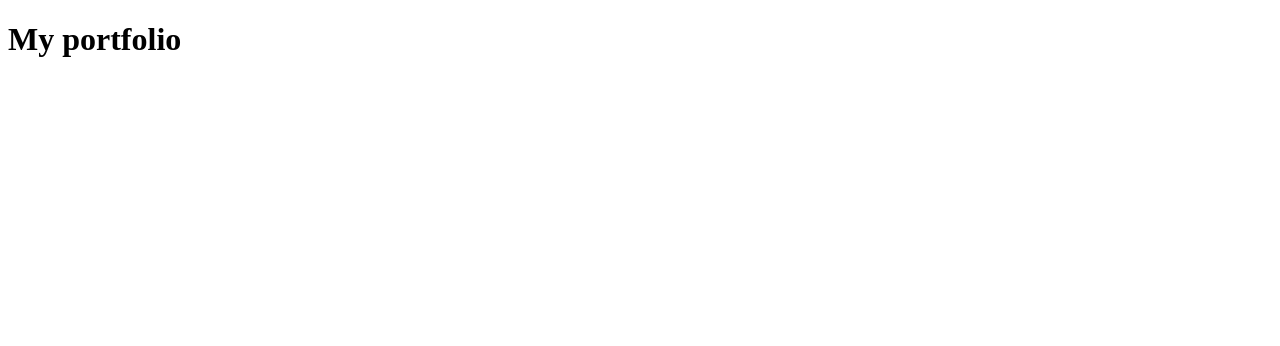
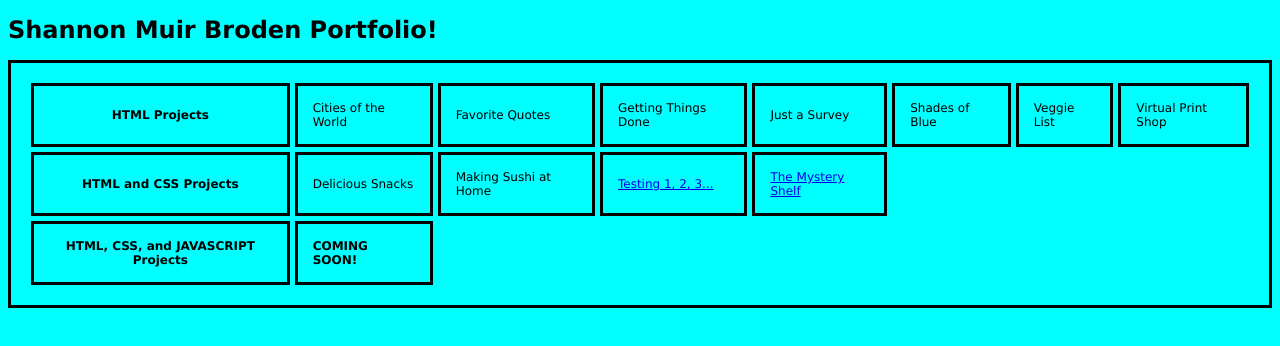
Before and after one commit to sembcoder/sembcoder.github.io, a plain HTML site: page index.html in a window 1280 px wide. Drawn offline with Linux system fonts and the light colour scheme.

Commit message:
update index
update index

```diff
--- /dev/null
+++ b/index.css
@@ -0,0 +1,22 @@
+/* Index Page CSS
+May 19, 2021 */
+
+html {
+    background: #00ffff;
+    font-family: Verdana, Geneva, sans-serif;
+    font-size: 12px;
+}
+
+table, th, td {
+    border: 3px solid black;
+    border-spacing: 5px;
+    padding: 15px;
+}
+
+section#audiobutton {
+    max-width: 50%;
+    height: auto;
+    display: block;
+    margin-left: auto;
+    margin-right: auto;
+}
--- a/index.html
+++ b/index.html
@@ -1,12 +1,36 @@
-<!DOCTYPE html>
+<!doctype html>
 <html lang="en">
 <head>
-    <meta charset="UTF-8">
-    <meta http-equiv="X-UA-Compatible" content="IE=edge">
-    <meta name="viewport" content="width=device-width, initial-scale=1.0">
-    <title>My Portfolio</title>
+   <!--
+   Shannon Muir Broden Portfolio Index Page
+   -->
+   <meta charset="utf-8">
+   <title>Shannon Muir Broden Portfolio Page</title>
+   <link rel="stylesheet" href="index.css">
 </head>
 <body>
-    <h1>My portfolio</h1>
+   <h1>Shannon Muir Broden Portfolio!</h1>
+   <table style="width:100%">
+ <tr>
+  <th>HTML Projects</th>
+  <td>Cities of the World</td>
+  <td>Favorite Quotes</td>
+  <td><a href="https://sembcoder.github.io/gettingthingsdone/index.html"></a>Getting Things Done</td>
+  <td>Just a Survey</td>
+  <td>Shades of Blue</td>
+  <td>Veggie List</td>
+  <td>Virtual Print Shop</td>
+</tr>
+<tr>
+   <th>HTML and CSS Projects</th>
+  <td>Delicious Snacks</td>
+   <td>Making Sushi at Home</td>
+   <td><a href="https://sembcoder.github.io/testing123/index.html">Testing 1, 2, 3...</td>
+   <td><a href="https://sembcoder.github.io/mysteryshelf/index.html">The Mystery Shelf</td>
+</tr>
+<tr>
+   <th>HTML, CSS, and JAVASCRIPT Projects</th>
+   <td><b>COMING SOON!</b></td>
+   </tr>
+</table>
 </body>
-</html>
```
